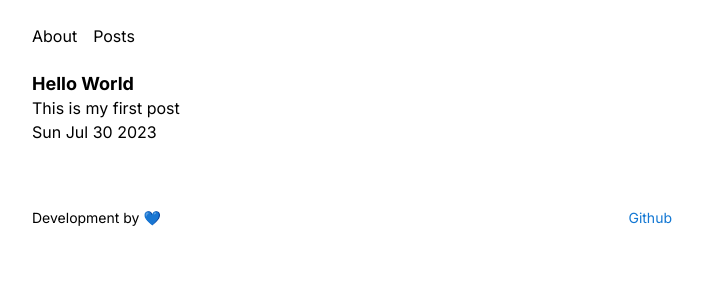
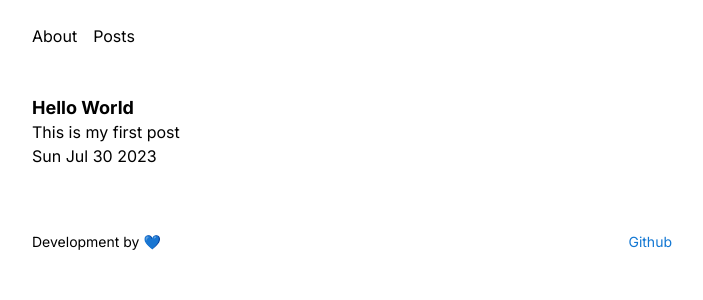
Before and after one commit to byandrev/blog, a Next.js app: page /posts in a window 1280 px wide. Shown: the top 300 px of the page, without its empty margins (288-991 px from the left). Built offline with nearby package versions, Linux system fonts and the light colour scheme.

Commit message:
set marginY

```diff
--- a/src/components/Footer.tsx
+++ b/src/components/Footer.tsx
@@ -3,7 +3,7 @@ import Link from "./Link";
 
 function Footer() {
   return (
-    <footer className="py-6 text-sm">
+    <footer className="py-6 text-sm mt-10">
       <Container>
         <div className="flex justify-between">
           <p>Development by 💙</p>
--- a/src/components/Header.tsx
+++ b/src/components/Header.tsx
@@ -3,7 +3,7 @@ import Link from "next/link";
 
 function Header() {
   return (
-    <header className="py-6">
+    <header className="py-6 mb-6">
       <Container>
         <nav className="flex space-x-4">
           <Link href="/">About</Link>
```
